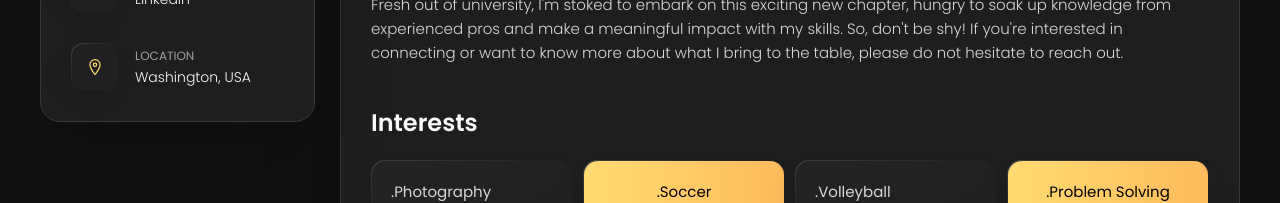
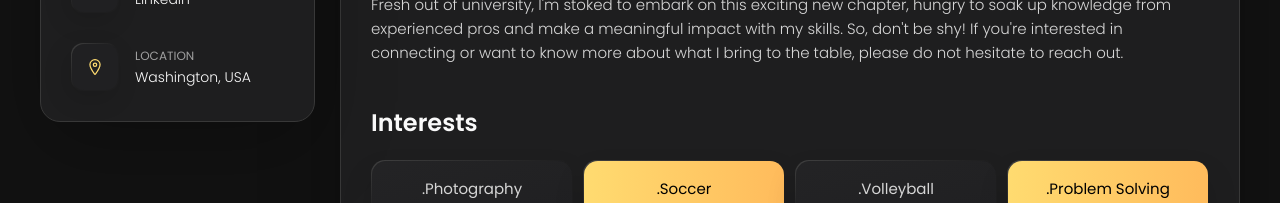
Before and after one commit to phambrya/phambrya.github.io, a plain HTML site: page index.html in a window 1280 px wide. Shown: the part 597-800 px from the top of the page. Drawn offline with nearby package versions, Linux system fonts and the light colour scheme.

Commit message:
fix small bug when the screen gets smaller
Uploading the correct file

```diff
--- a/assets/css/style.css
+++ b/assets/css/style.css
@@ -145,7 +145,7 @@ input, textarea {
 
 :focus { outline-color: var(--orange-yellow-crayola); }
 
-html { font-family: var(--ff-poppins); }
+html { font-family: var(--ff-poppins); color: var(--light-gray); }
 
 body { background: var(--smoky-black); }
 
@@ -1399,7 +1399,7 @@ textarea.form-input::-webkit-resizer { display: none; }
   .service-content-box { text-align: left; }
 
  /* interest */
-
+/*
   .interest-item {
     display: flex;
     justify-content: flex-start;
@@ -1407,7 +1407,7 @@ textarea.form-input::-webkit-resizer { display: none; }
     gap: 18px;
     padding: 30px;
   }
-
+*/
   .interest-icon-box {
     margin-bottom: 0;
     margin-top: 5px;
@@ -1473,13 +1473,14 @@ textarea.form-input::-webkit-resizer { display: none; }
     color: var(--light-gray);
     font-size: var(--fs-6);
     font-weight: var(--fw-3);
-    line-height: 1.6;
-  }
+    line-height: 1.2;
+  }
+
   .interest-item-text2 {
-    color: var(--black);
+    color: black;
     font-size: var(--fs-6);
     font-weight: var(--fw-3);
-    line-height: 1.6;
+    line-height: 1.2;
   }
 
 
```
